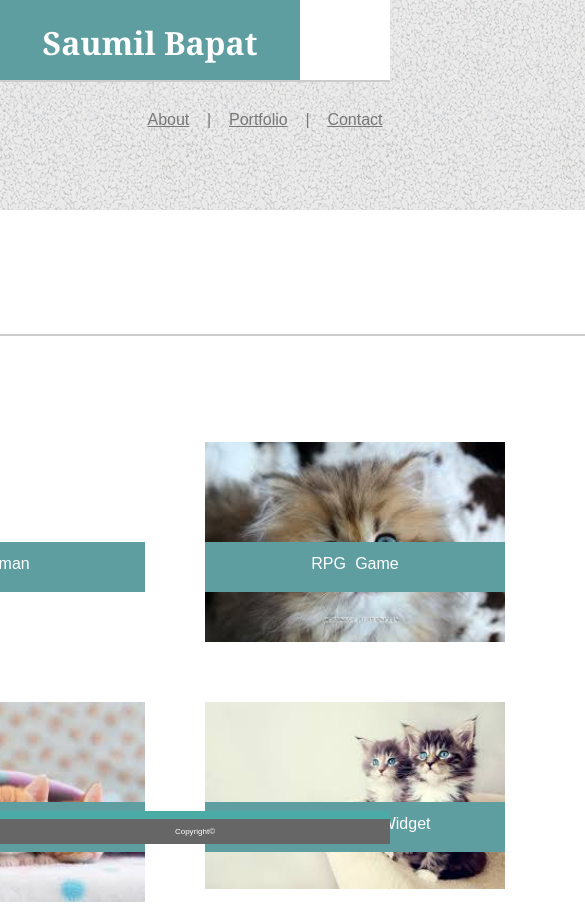
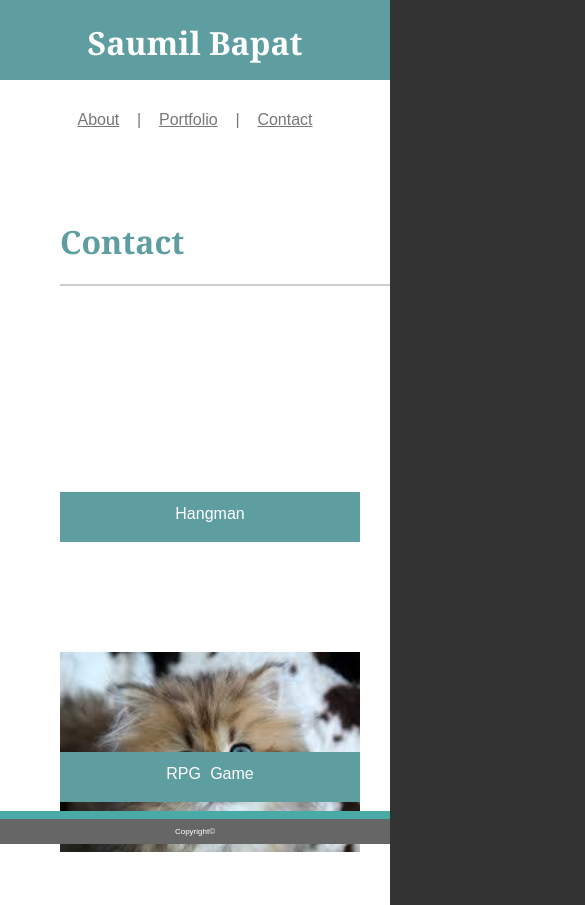
Before and after one commit to SaumilBapat/Responsive-Portfolio, a plain HTML site: page portfolio.html in a window 390 px wide. Shown: the top 905 px of the page, 585 px wide, since content can reach past the window. Drawn offline with Linux system fonts and the light colour scheme.

Commit message:
Added Media Queries

```diff
--- a/assets/css/style.css
+++ b/assets/css/style.css
@@ -171,3 +171,128 @@ form {
   width: 66px;
   height: 24px;
 }
+
+/*
+  These rules take effect when the browser's width
+  is either 980px or less.
+*/
+@media screen and (max-width: 980px) {
+
+  section {
+    padding: 40px;
+    margin: 40px;
+  }
+  /* The body's bg color will be #333 */
+  body {
+    background-color: #333;
+  }
+
+  /* The wrapper's width will be 600px */
+  .wrapper {
+    width: 600px;
+  }
+}
+
+/*
+  These rules take effect when the browser's width
+  is either 768px or less.
+*/
+@media screen and (max-width: 768px) {
+  body{
+    width: 100%;
+  }
+
+  header{
+    width: 100%;
+  }
+
+  .LeftHeader {
+    width: 100%;
+    display: block;
+  }
+
+  .RightHeader {
+    width: 100%;
+    display: block;
+    float: left;
+    background-color: white;
+  }
+
+  .Container {
+    width: 100%;
+    margin: 0;
+  }
+
+  section {
+    padding: 40px;
+    margin: 40px;
+  }
+  /* The body's bg color will be #333 */
+  body {
+    background-color: #333;
+  }
+
+  /* The wrapper's width will be 600px */
+  .wrapper {
+    width: 600px;
+  }
+}
+
+/*
+  These rules take effect when the browser's width
+  is either 640px or less.
+*/
+@media screen and (max-width: 640px) {
+
+  body{
+    width: 100%;
+  }
+
+  header{
+    width: 100%;
+  }
+
+  .LeftHeader {
+    width: 100%;
+    display: block;
+  }
+
+  .RightHeader {
+    width: 100%;
+    display: block;
+    float: left;
+    background-color: white;
+  }
+
+  .Container {
+    width:  calc(100% - 60px);
+    margin: 0;
+  }
+
+  .ContainerContent ul {
+    padding-left: 0px;
+  }
+
+  .ImageDiv{
+    display: block;
+    clear:both;
+    padding-left: 0px;
+    padding-right: 0px;
+    margin-left: 0px;
+    margin-right: 0px;
+  }
+
+  section {
+    padding: 40px;
+    margin: 40px;
+  }
+  /* The body's bg color will be #333 */
+  body {
+    background-color: #333;
+  }
+
+  /* The wrapper's width will be 600px */
+  .wrapper {
+    width: 600px;
+  }
+}
```
